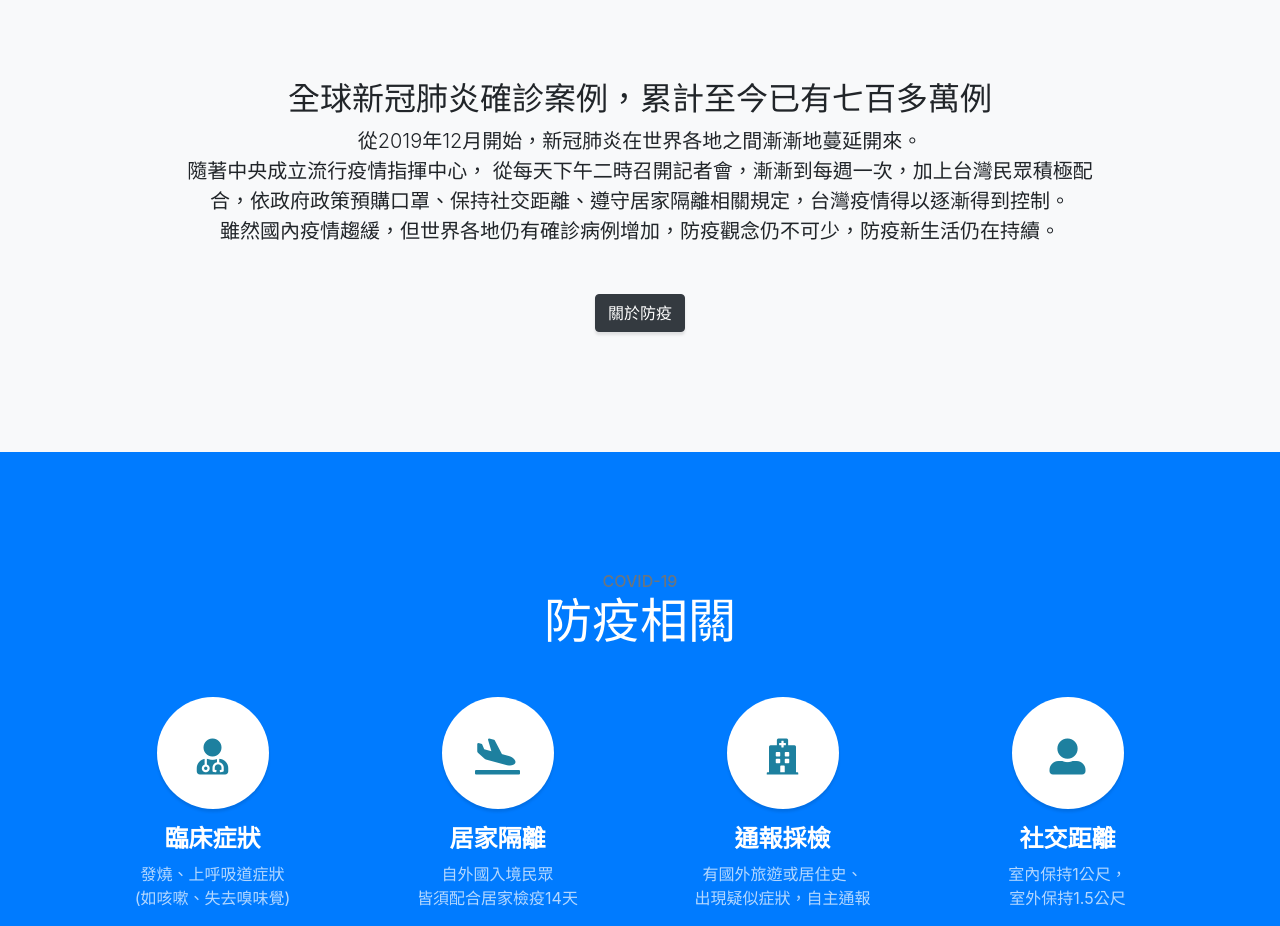
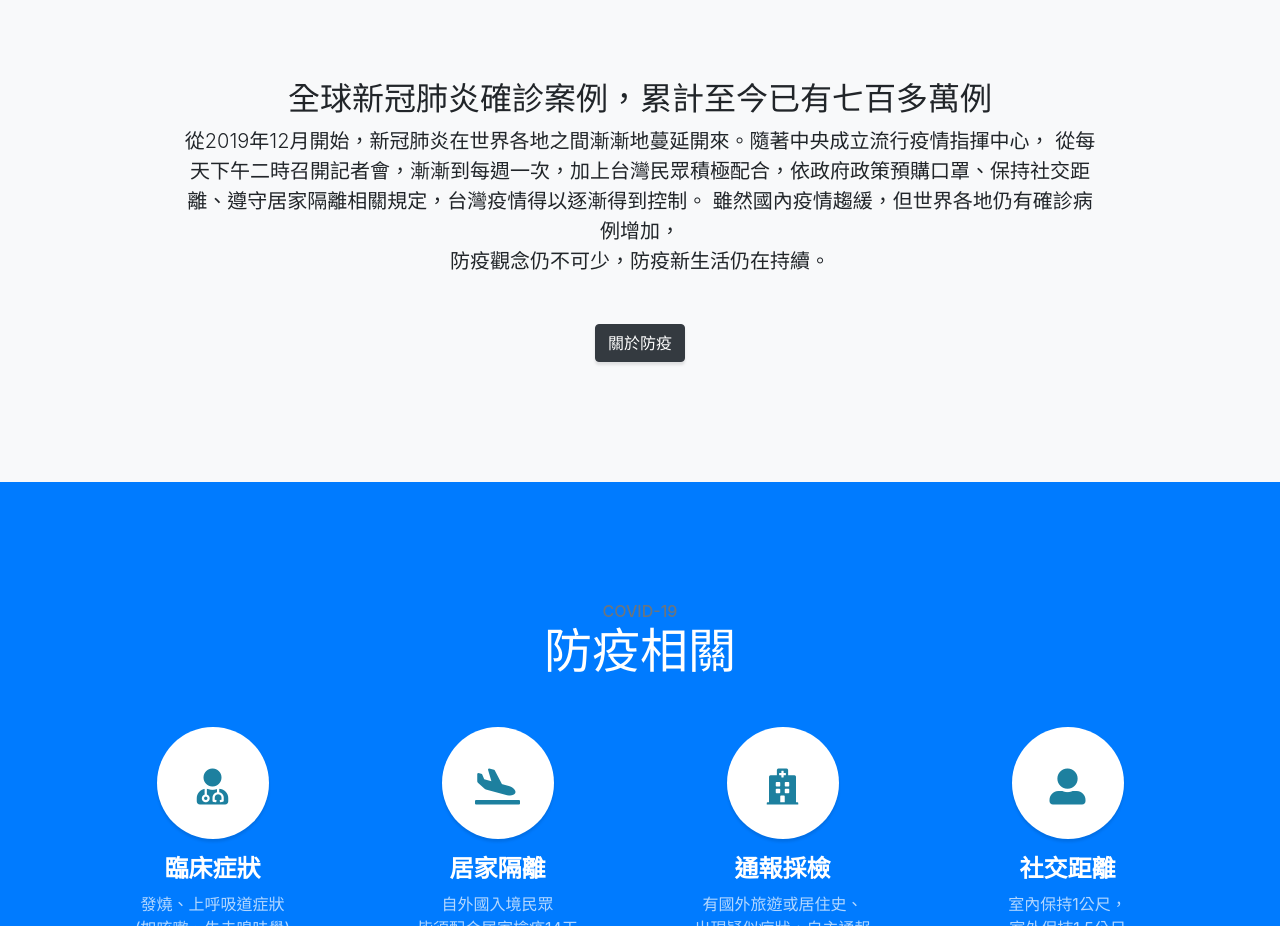
Before and after one commit to Selina-Tsai/covid-19, a website with bundled scripts: page index.html in a window 1280 px wide. Shown: the part 840-1766 px from the top of the page. Built offline with nearby package versions, Linux system fonts and the light colour scheme.

Commit message:
Update index.html

```diff
--- a/index.html
+++ b/index.html
@@ -70,9 +70,9 @@
       <div class="row">
         <div class="col-lg-10 mx-auto">
           <h2>全球新冠肺炎確診案例，累計至今已有七百多萬例</h2>
-          <p class="lead mb-5">從2019年12月開始，新冠肺炎在世界各地之間漸漸地蔓延開來。<br>隨著中央成立流行疫情指揮中心，
-            從每天下午二時召開記者會，漸漸到每週一次，加上台灣民眾積極配合，依政府政策預購口罩、保持社交距離、遵守居家隔離相關規定，台灣疫情得以逐漸得到控制。<br>
-            雖然國內疫情趨緩，但世界各地仍有確診病例增加，防疫觀念仍不可少，防疫新生活仍在持續。</p>
+          <p class="lead mb-5">從2019年12月開始，新冠肺炎在世界各地之間漸漸地蔓延開來。隨著中央成立流行疫情指揮中心，
+            從每天下午二時召開記者會，漸漸到每週一次，加上台灣民眾積極配合，依政府政策預購口罩、保持社交距離、遵守居家隔離相關規定，台灣疫情得以逐漸得到控制。
+            雖然國內疫情趨緩，但世界各地仍有確診病例增加，<br>防疫觀念仍不可少，防疫新生活仍在持續。</p>
           <a class="btn btn-dark btn-xl js-scroll-trigger" href="#services">關於防疫</a>
         </div>
       </div>
```
